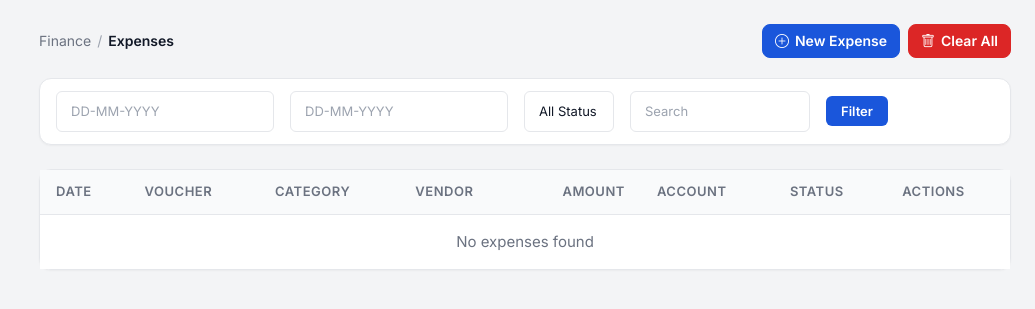
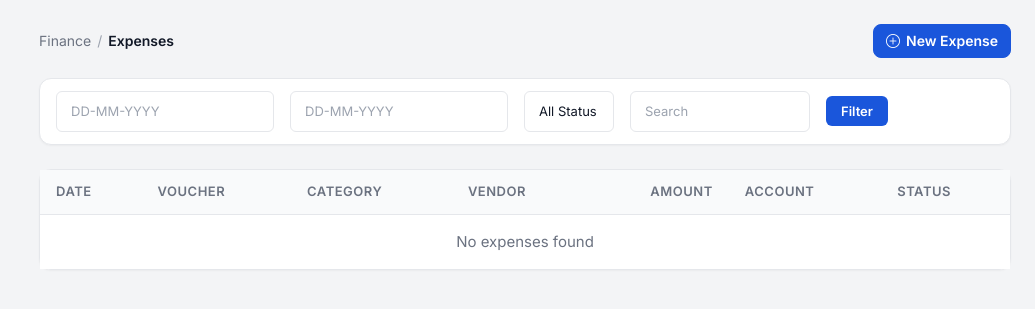
Before and after one commit to kavipriyaraj-code/distance-erp, a Django app: template templates/finance/expenses.html in a window 1280 px wide. Shown: the top 309 px of the page, without its empty margins (245-1280 px from the left). Run offline with Django 5.2, Linux system fonts and the light colour scheme; the template is opened without the code that fills it, so the values that code supplies are empty.

Commit message:
Remove Clear All button and Actions column from expenses page

```diff
--- a/templates/finance/expenses.html
+++ b/templates/finance/expenses.html
@@ -8,10 +8,7 @@
         <span class="separator">/</span>
         <span class="current">Expenses</span>
     </div>
-    <div class="d-flex gap-2">
-        <button class="btn btn-sm btn-primary" data-bs-toggle="modal" data-bs-target="#addExpenseModal"><i class="bi bi-plus-circle"></i> New Expense</button>
-        <form method="POST" onsubmit="return confirm('Delete ALL expenses? This cannot be undone.')">{% csrf_token %}<input type="hidden" name="action" value="clear_all_expenses"><button class="btn btn-sm btn-danger"><i class="bi bi-trash"></i> Clear All</button></form>
-    </div>
+    <button class="btn btn-sm btn-primary" data-bs-toggle="modal" data-bs-target="#addExpenseModal"><i class="bi bi-plus-circle"></i> New Expense</button>
 </div>
 <div class="card mb-4" style="padding:12px 16px">
     <form method="GET" class="d-flex align-items-center gap-3 flex-wrap">
@@ -32,7 +29,7 @@
     <div class="table-responsive">
         <table class="table table-compact mb-0">
             <thead>
-                <tr><th>Date</th><th>Voucher</th><th>Category</th><th>Vendor</th><th style="text-align:right">Amount</th><th>Account</th><th>Status</th><th>Actions</th></tr>
+                <tr><th>Date</th><th>Voucher</th><th>Category</th><th>Vendor</th><th style="text-align:right">Amount</th><th>Account</th><th>Status</th></tr>
             </thead>
             <tbody>
             {% for e in expenses %}
@@ -44,19 +41,9 @@
                 <td style="text-align:right">&#8377;{{ e.amount|floatformat:0 }}</td>
                 <td>{{ e.account|default:"-" }}</td>
                 <td><span class="badge {% if e.status == 'paid' %}badge-success{% elif e.status == 'approved' %}badge-info{% elif e.status == 'pending_approval' %}badge-warning{% else %}badge-secondary{% endif %}">{{ e.get_status_display }}</span></td>
-                <td>
-                    <div class="btn-group-actions">
-                        {% if e.status == 'pending_approval' %}
-                        <form method="POST" class="d-inline">{% csrf_token %}<input type="hidden" name="action" value="approve_expense"><input type="hidden" name="expense_id" value="{{ e.pk }}"><button class="btn btn-sm btn-outline-success" title="Approve"><i class="bi bi-check-lg"></i></button></form>
-                        {% endif %}
-                        {% if e.status == 'approved' and e.account %}
-                        <form method="POST" class="d-inline">{% csrf_token %}<input type="hidden" name="action" value="pay_expense"><input type="hidden" name="expense_id" value="{{ e.pk }}"><button class="btn btn-sm btn-outline-primary" title="Pay"><i class="bi bi-credit-card"></i></button></form>
-                        {% endif %}
-                    </div>
-                </td>
             </tr>
             {% empty %}
-            <tr><td colspan="8" class="text-center text-muted py-3">No expenses found</td></tr>
+            <tr><td colspan="7" class="text-center text-muted py-3">No expenses found</td></tr>
             {% endfor %}
             </tbody>
         </table>
```
